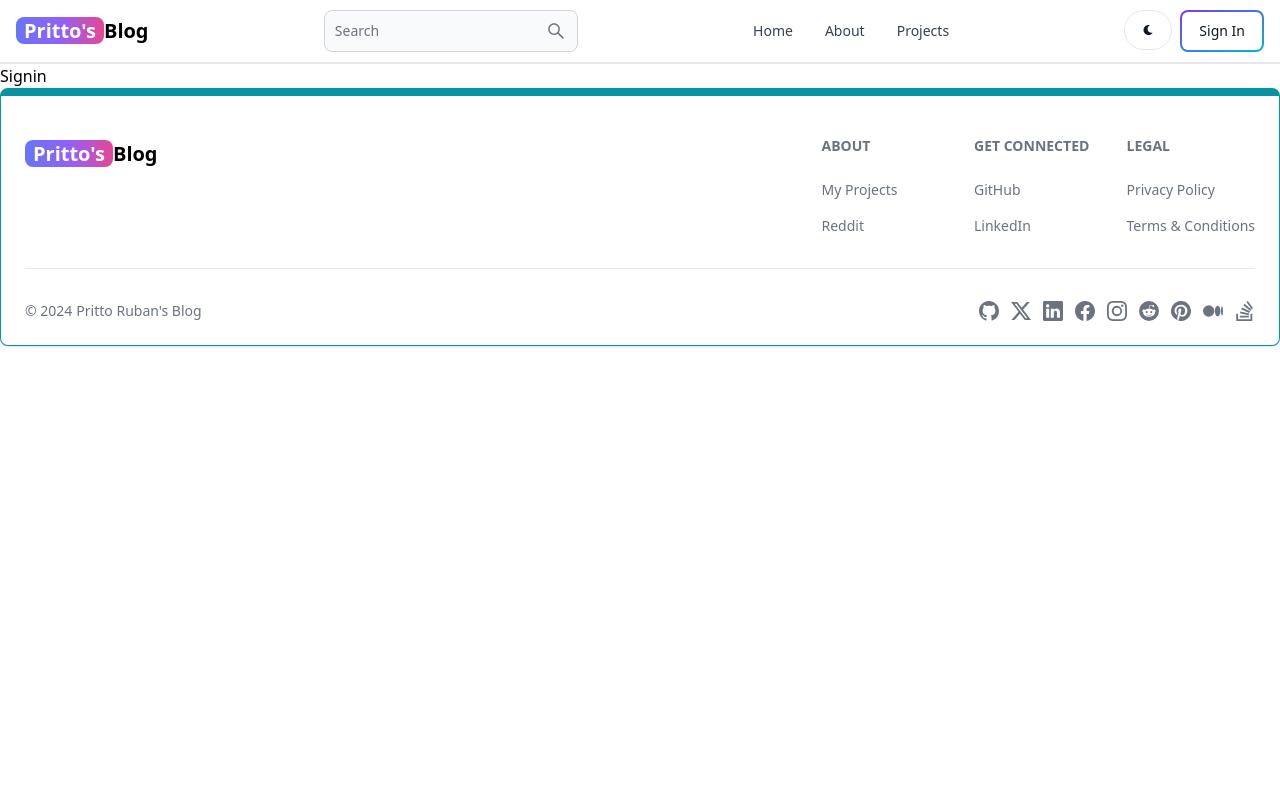
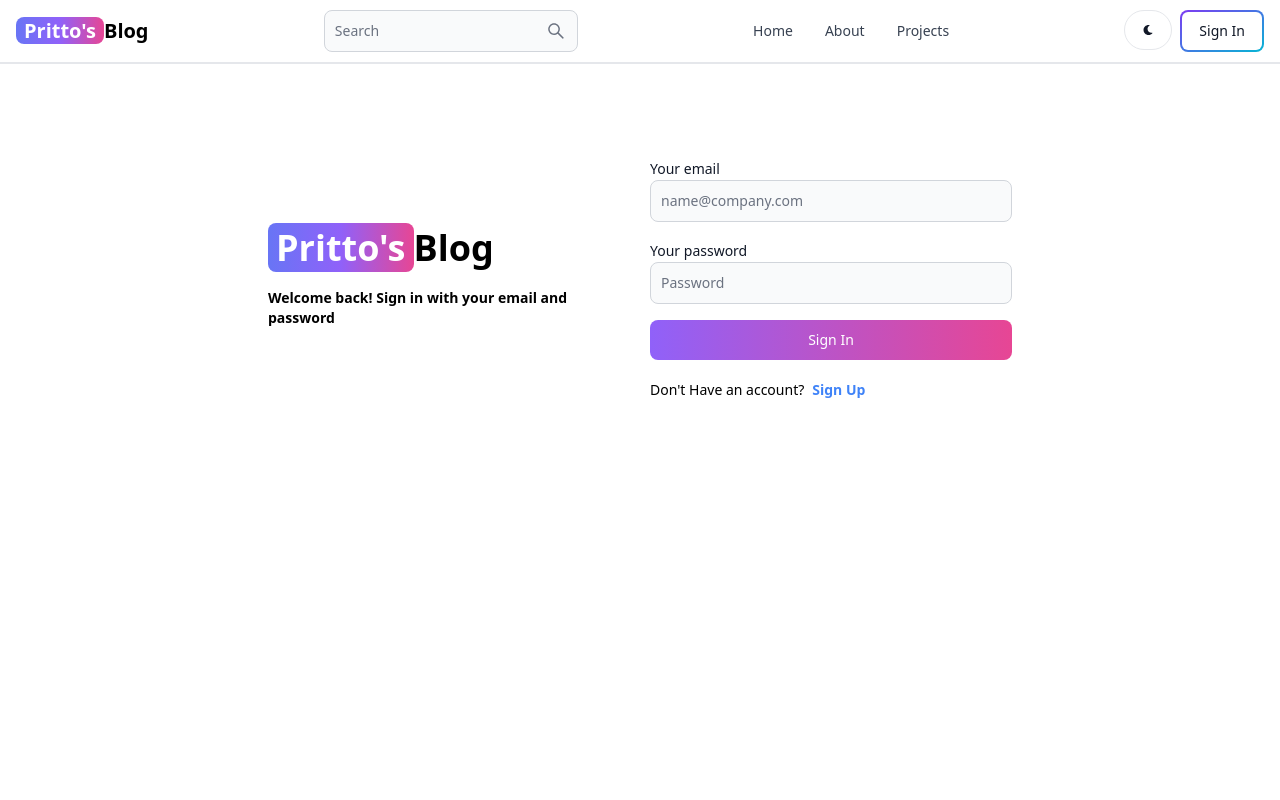
Before and after one commit to PrittoRuban/MERN_Blog, a React (Vite) app in the folder Client/: page /sign-in in a window 1280 px wide. Shown: the top 800 px of the page. Built offline with nearby package versions, Linux system fonts and the light colour scheme.

Commit message:
complete sign in page funtionality

```diff
--- a/Client/src/pages/SignIn.jsx
+++ b/Client/src/pages/SignIn.jsx
@@ -1,7 +1,109 @@
-import React from 'react'
+import { Label, TextInput, Button, Alert, Spinner } from "flowbite-react";
+import { useState } from "react";
+import { Link, useNavigate } from "react-router-dom";
 
-export default function Signin() {
+export default function SignIn() {
+  const [formData, setFormData] = useState({});
+  const [errorMessage, setErrorMessage] = useState(null);
+  const [loading, setLoading] = useState(false);
+  const navigate = useNavigate();
+  const handleChange = (e) => {
+    setFormData({ ...formData, [e.target.id]: e.target.value.trim() });
+  };
+  const handleSubmit = async (e) => {
+    e.preventDefault();
+    if (!formData.email || !formData.password) {
+      setErrorMessage("Please fill all the fields");
+      return;
+    }
+    try {
+      setLoading(true);
+      setErrorMessage(null);
+      const res = await fetch("/api/auth/signin", {
+        method: "POST",
+        headers: {
+          "Content-Type": "application/json",
+        },
+        body: JSON.stringify(formData),
+      });
+      const data = await res.json();
+      if (data.success === false) {
+        return setErrorMessage(data.message);
+      }
+      setLoading(false);
+      if (res.ok) {
+        navigate("/");
+      }
+    } catch (error) {
+      setErrorMessage(error.message);
+      setLoading(false);
+    }
+  };
   return (
-    <div>Signin</div>
-  )
+    <div className="min-h-screen mt-20">
+      <div className="flex p-3 max-w-3xl mx-auto flex-col md:flex-row md:items-center gap-5">
+        <div className="flex-1">
+          <Link to="/" className="font-bold dark:text-white text-4xl">
+            <span
+              className="px-2 py -1 bg-gradient-to-r from-indigo-500
+         via-purple-500 to-pink-500 rounded-lg text-white"
+            >
+              Pritto's
+            </span>
+            Blog
+          </Link>
+          <p className="text-sm mt-5 font-semibold">
+            Welcome back! Sign in with your email and password
+          </p>
+        </div>
+        <div className="flex-1">
+          <form className="flex flex-col gap-4" onSubmit={handleSubmit}>
+            <div>
+              <Label value="Your email" />
+              <TextInput
+                type="email"
+                placeholder="name@company.com"
+                id="email"
+                onChange={handleChange}
+              />
+            </div>
+            <div>
+              <Label value="Your password" />
+              <TextInput
+                type="password"
+                placeholder="Password"
+                id="password"
+                onChange={handleChange}
+              />
+            </div>
+            <Button
+              gradientDuoTone="purpleToPink"
+              type="submit"
+              disabled={loading}
+            >
+              {loading ? (
+                <>
+                  <Spinner size="sm" />
+                  <span className="pl-3">Loading...</span>
+                </>
+              ) : (
+                "Sign In"
+              )}
+            </Button>
+          </form>
+          <div className="flex gap-2 text-sm mt-5">
+            <span>Don't Have an account?</span>
+            <Link to="/sign-up" className="text-blue-500 font-semibold">
+              Sign Up
+            </Link>
+          </div>
+          {errorMessage && (
+            <Alert className="mt-5" color="failure">
+              {errorMessage}
+            </Alert>
+          )}
+        </div>
+      </div>
+    </div>
+  );
 }
```
